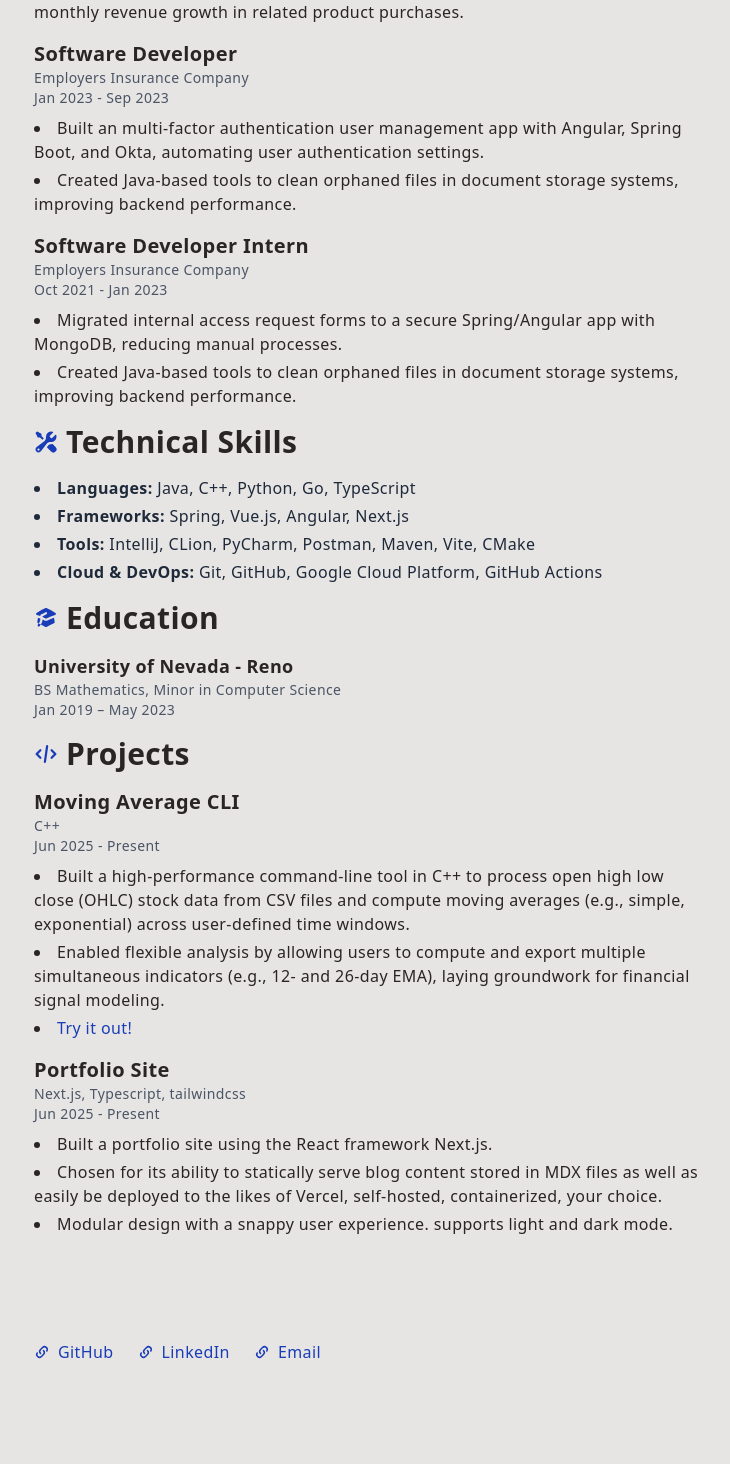
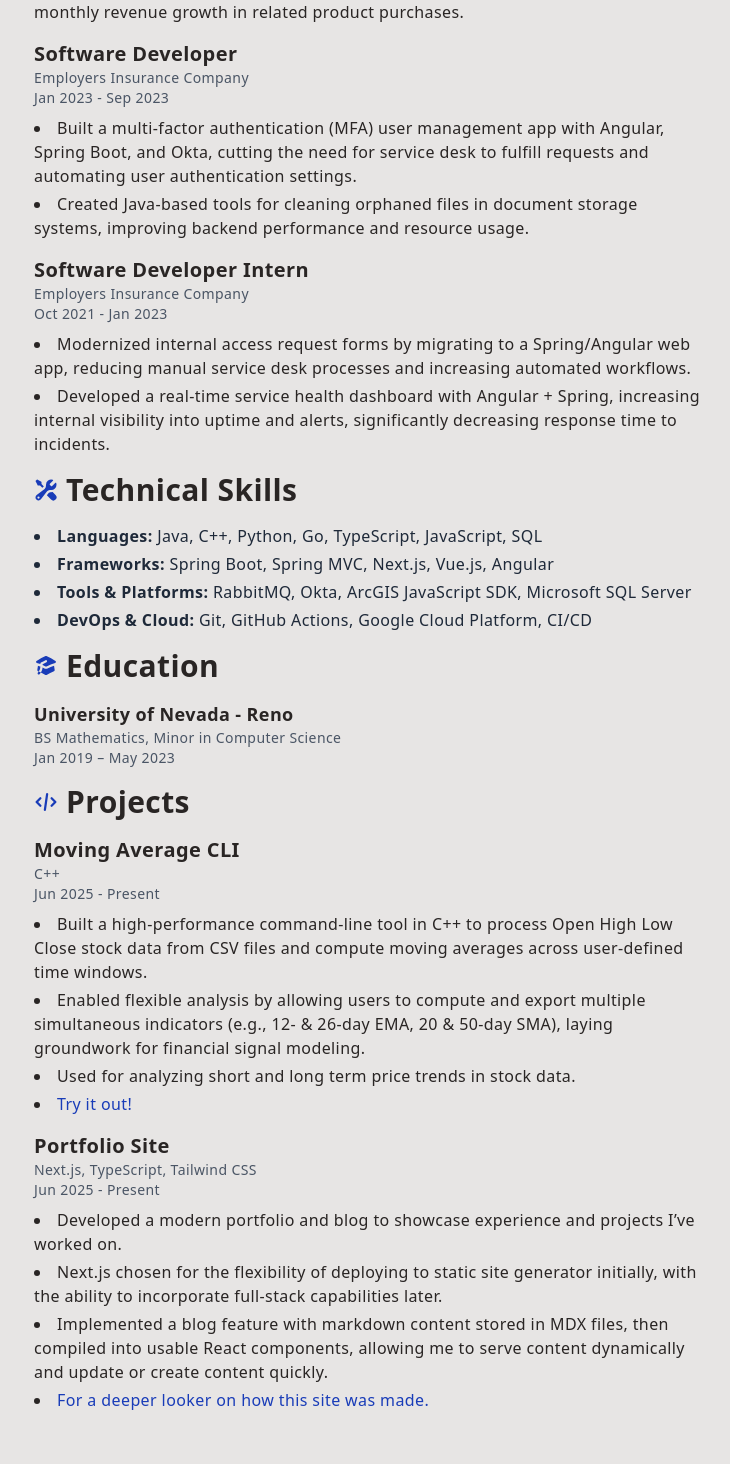
Before and after one commit to amccairel/portfolio-site, a Next.js app: page / in a window 1280 px wide. Shown: the part 386-1850 px from the top of the page, without its empty margins (270-1000 px from the left). Before the commit the page ends 1814 px from the top, so only its background shows below. Built offline with nearby package versions, Linux system fonts and the light colour scheme.

Commit message:
-minor typo and style changes building-a-portfolio-site.mdx, experience.tsx, projects.tsx, technical-skills.tsx

```diff
--- a/src/content/blog/building-a-portfolio-site.mdx
+++ b/src/content/blog/building-a-portfolio-site.mdx
@@ -61,7 +61,7 @@
 
 #### Content with MDX:
 
-Creating the blog content was easy. write your content as [MDX](https://mdxjs.com), a superset of [Markdown](https://daringfireball.net/projects/markdown/syntax), which is a markup
+Creating the blog content was easy. Write your content as [MDX](https://mdxjs.com), a superset of [Markdown](https://daringfireball.net/projects/markdown/syntax), which is a markup
 language for formatting text. When writing long posts with lots of links, headers, emphasis, and so on, it can be easier
 than writing HTML.
 
@@ -159,7 +159,7 @@
 ### A fun framework.
 
 Thank you for taking the time to read. I enjoyed explaining Next.js and why I chose it as a framework for building my
-portfolio site. I hope it helps anyone building a similar application. It's a great React framework with plenty of
+portfolio site. I hope it helps anyone to build a similar application. It's a great React framework with plenty of
 community support for your web application needs. It's more than just a static site generator. It can support full-stack
 capabilities. This makes it a respectable choice for a software engineer like myself, who may want to add more advanced
 features down the line. Cheers, thanks for joining me on the deep dive and feel free to reach out if you are implementing
--- a/src/ui/experience.tsx
+++ b/src/ui/experience.tsx
@@ -26,8 +26,8 @@
             company: 'Employers Insurance Company',
             dates: "Jan 2023 - Sep 2023",
             achievements: [
-                "Built an multi-factor authentication user management app with Angular, Spring Boot, and Okta, automating user authentication settings.",
-                "Created Java-based tools to clean orphaned files in document storage systems, improving backend performance."
+                "Built a multi-factor authentication (MFA) user management app with Angular, Spring Boot, and Okta, cutting the need for service desk to fulfill requests and automating user authentication settings.",
+                "Created Java-based tools for cleaning orphaned files in document storage systems, improving backend performance and resource usage."
             ]
         },
         {
@@ -36,8 +36,8 @@
             company: 'Employers Insurance Company',
             dates: "Oct 2021 - Jan 2023",
             achievements: [
-                "Migrated internal access request forms to a secure Spring/Angular app with MongoDB, reducing manual processes.",
-                "Created Java-based tools to clean orphaned files in document storage systems, improving backend performance."
+                "Modernized internal access request forms by migrating to a Spring/Angular web app, reducing manual service desk processes and increasing automated workflows.",
+                "Developed a real-time service health dashboard with Angular + Spring, increasing internal visibility into uptime and alerts, significantly decreasing response time to incidents."
             ]
         }
     ]
--- a/src/ui/projects.tsx
+++ b/src/ui/projects.tsx
@@ -1,4 +1,5 @@
 import { CodeBracketIcon } from '@heroicons/react/16/solid'
+import Link from "next/link"
 import { JSX } from 'react'
 
 export default function Projects() {
@@ -15,19 +16,26 @@
             stack: "C++",
             dates: "Jun 2025 - Present",
             achievements: [
-                "Built a high-performance command-line tool in C++ to process open high low close (OHLC) stock data from CSV files and compute moving averages (e.g., simple, exponential) across user-defined time windows.",
-                "Enabled flexible analysis by allowing users to compute and export multiple simultaneous indicators (e.g., 12- and 26-day EMA), laying groundwork for financial signal modeling.",
+                "Built a high-performance command-line tool in C++ to process Open High Low Close stock data from CSV files and compute moving averages across user-defined time windows.",
+                "Enabled flexible analysis by allowing users to compute and export multiple simultaneous indicators (e.g., 12- & 26-day EMA, 20 & 50-day SMA), laying groundwork for financial signal modeling.",
+                "Used for analyzing short and long term price trends in stock data.",
                 <><a href={'https://github.com/amccairel/moving_average_cli'} className={'text-blue-800 dark:text-amber-600 hover:underline'}>Try it out!</a></>
             ]
         },
         {
             name: "Portfolio Site",
-            stack: "Next.js, Typescript, tailwindcss",
+            stack: "Next.js, TypeScript, Tailwind CSS",
             dates: "Jun 2025 - Present",
             achievements: [
-                "Built a portfolio site using the React framework Next.js.",
-                "Chosen for its ability to statically serve blog content stored in MDX files as well as easily be deployed to the likes of Vercel, self-hosted, containerized, your choice.",
-                "Modular design with a snappy user experience. supports light and dark mode."
+                "Developed a modern portfolio and blog to showcase experience and projects I’ve worked on.",
+                "Next.js chosen for the flexibility of deploying to static site generator initially, with the ability to incorporate full-stack capabilities later.",
+                "Implemented a blog feature with markdown content stored in MDX files, then compiled into usable React components, allowing me to serve content dynamically and update or create content quickly.",
+                <>
+                    <Link href={'/blog/building-a-portfolio-site'}
+                          className={'text-blue-800 dark:text-amber-600 hover:underline'}>
+                        For a deeper looker on how this site was made.
+                    </Link>
+                </>
             ]
         }
     ]
--- a/src/ui/technical-skills.tsx
+++ b/src/ui/technical-skills.tsx
@@ -8,10 +8,10 @@
                 Technical Skills
             </h2>
             <ul className="list-disc list-inside space-y-1 text-gray-800 dark:text-gray-200">
-                <li><strong>Languages:</strong> Java, C++, Python, Go, TypeScript</li>
-                <li><strong>Frameworks:</strong> Spring, Vue.js, Angular, Next.js</li>
-                <li><strong>Tools:</strong> IntelliJ, CLion, PyCharm, Postman, Maven, Vite, CMake</li>
-                <li><strong>Cloud & DevOps:</strong> Git, GitHub, Google Cloud Platform, GitHub Actions</li>
+                <li><strong>Languages:</strong> Java, C++, Python, Go, TypeScript, JavaScript, SQL</li>
+                <li><strong>Frameworks:</strong> Spring Boot, Spring MVC, Next.js, Vue.js, Angular</li>
+                <li><strong>Tools & Platforms:</strong> RabbitMQ, Okta, ArcGIS JavaScript SDK, Microsoft SQL Server</li>
+                <li><strong>DevOps & Cloud:</strong> Git, GitHub Actions, Google Cloud Platform, CI/CD</li>
             </ul>
         </section>
     )
```
